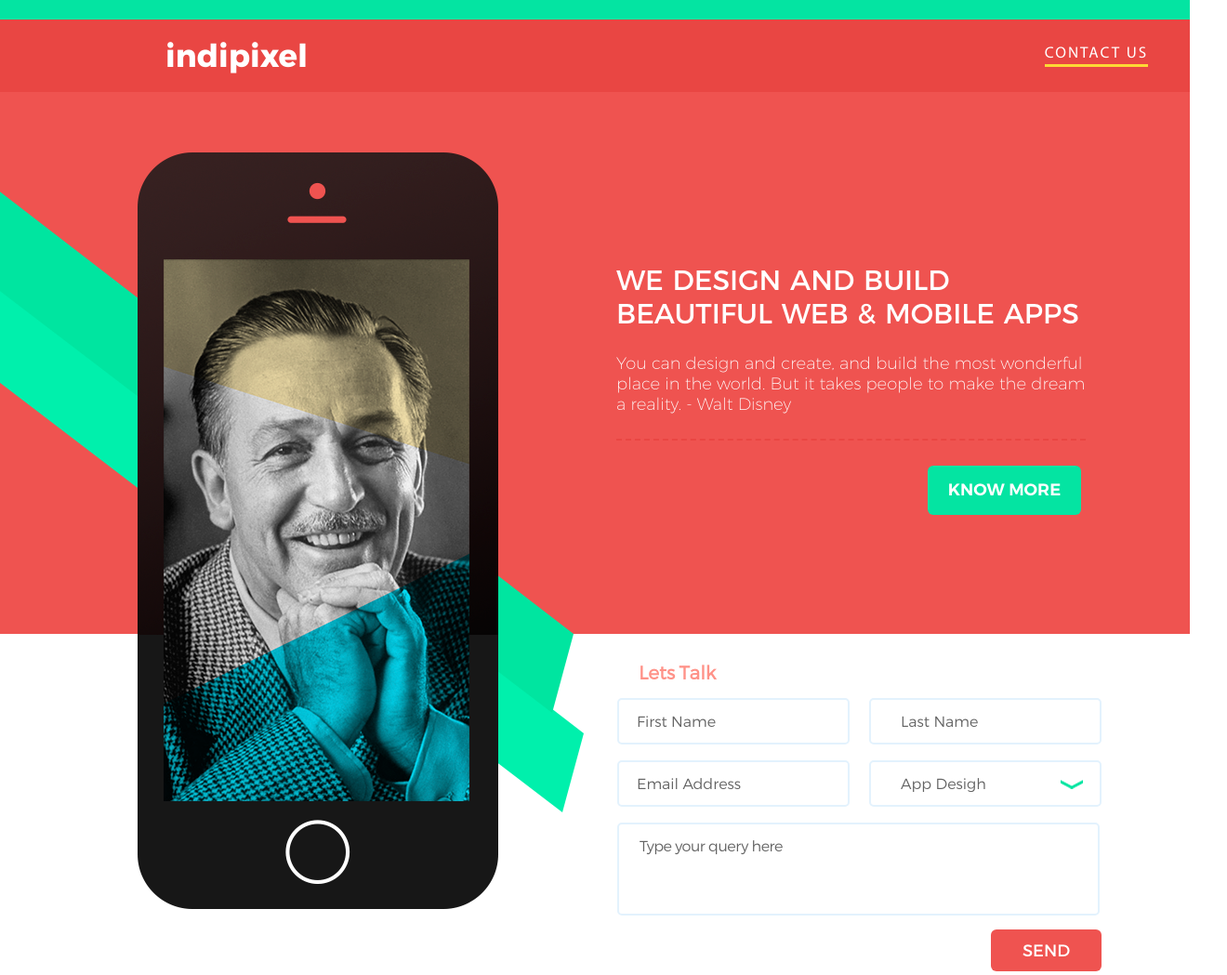
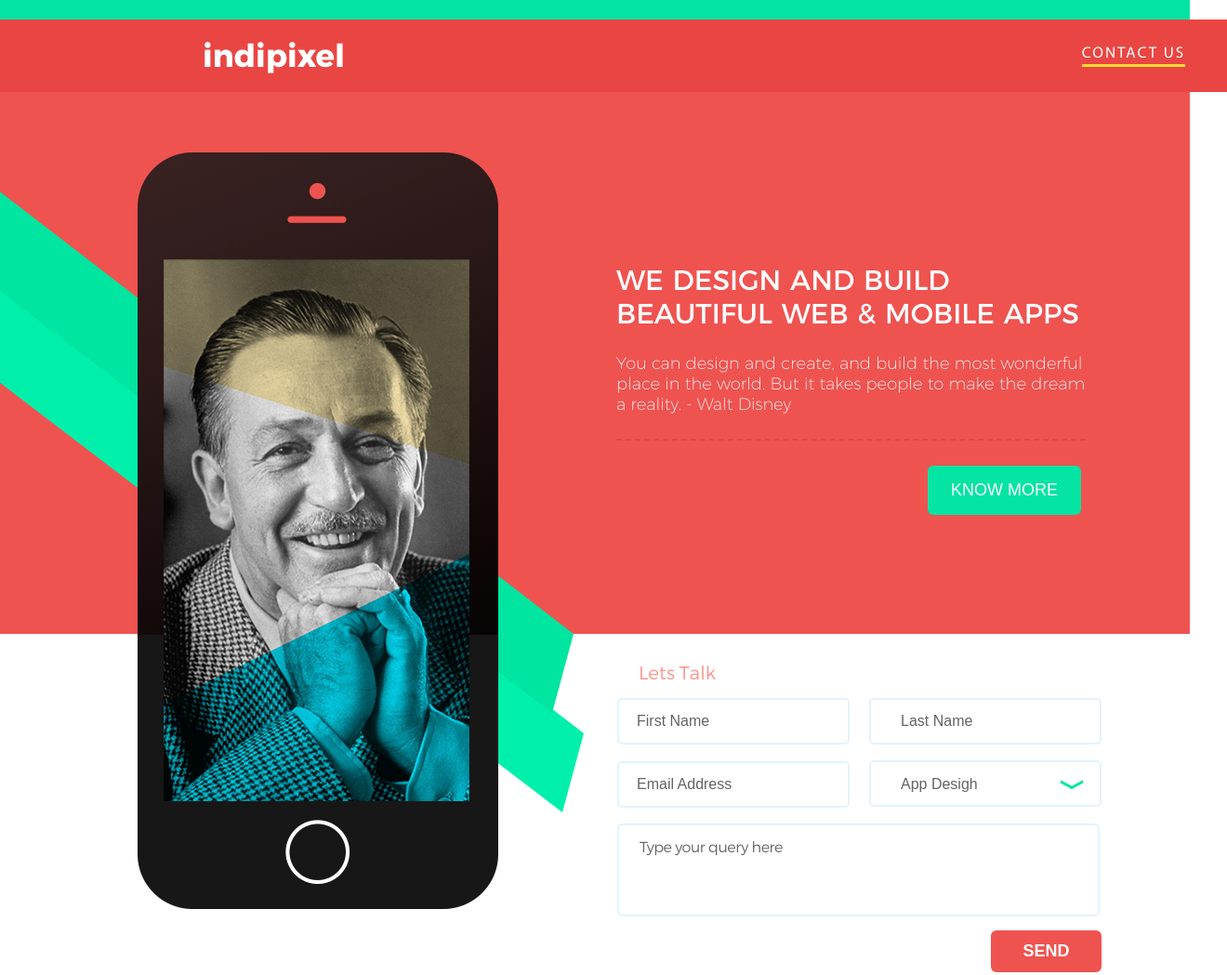
Before and after one commit to Boronus/IndiPixel, a plain HTML site: page index.html in a window 1280 px wide. Shown: the top 1049 px of the page at 93% size, 1320 px wide, since content can reach past the window. Drawn offline with Linux system fonts and the light colour scheme; files whose address does not match are found by name.

Commit message:
Better CSS

```diff
--- a/css/fonts.css
+++ b/css/fonts.css
@@ -1,12 +1,3 @@
-@font-face {
-    font-family: Montserrat;
-    src: url(../fonts/Montserrat-Bold.otf);
-    src: url(../fonts/Montserrat-Bold.ttf),
-    url(../fonts/Montserrat-Bold.woff),
-    url(../fonts/Montserrat-Bold.svg);
-    font-weight: bold;
-}
-
 @font-face {
     font-family: MyriadPro;
     src: url(../fonts/MyriadPro-Regular.ttf);
@@ -22,32 +13,41 @@
     src: url(../fonts/Montserrat-Regular.ttf),
     url(../fonts/Montserrat-Regular.woff),
     url(../fonts/Montserrat-Regular.svg);
-    font-weight: normal;
+    font-weight: 400;
 }
 
 @font-face {
-    font-family: Montserrat-UltraLight;
+    font-family: Montserrat;
+    src: url(../fonts/Montserrat-Bold.otf);
+    src: url(../fonts/Montserrat-Bold.ttf),
+    url(../fonts/Montserrat-Bold.woff),
+    url(../fonts/Montserrat-Bold.svg);
+    font-weight: 700;
+}
+
+@font-face {
+    font-family: Montserrat;
     src: url(../fonts/Montserrat-UltraLight.otf);
     src: url(../fonts/Montserrat-UltraLight.ttf),
     url(../fonts/Montserrat-UltraLight.woff),
     url(../fonts/Montserrat-UltraLight.svg);
-    font-weight: normal;
+    font-weight: 200;
 }
 
 @font-face {
-    font-family: Montserrat-Light;
+    font-family: Montserrat;
     src: url(../fonts/Montserrat-Light.otf);
     src: url(../fonts/Montserrat-Light.ttf),
     url(../fonts/Montserrat-Light.woff),
     url(../fonts/Montserrat-Light.svg);
-    font-weight: normal;
+    font-weight: 300;
 }
 
 @font-face {
-    font-family: Montserrat-SemiBold;
+    font-family: Montserrat;
     src: url(../fonts/Montserrat-SemiBold.otf);
     src: url(../fonts/Montserrat-SemiBold.ttf),
     url(../fonts/Montserrat-SemiBold.woff),
     url(../fonts/Montserrat-SemiBold.svg);
-    font-weight: normal;
+    font-weight: 600;
 }
--- a/css/footer.css
+++ b/css/footer.css
@@ -1,6 +1,4 @@
 footer {
-    padding:0px;
-    margin:0px;
     width:100%;
     height:72px;
 }
@@ -9,12 +7,7 @@ footer .studio-name {
     margin: 22px 0px 0px 57px;
     position:relative;
     display: inline-block;
-    font-family:'Montserrat-Light', sans-serif;
-    font-weight: normal;
-    font-size:16px;
     letter-spacing: -0.5px;
-    wight: 150px;
-    color: #636363;
 }
 
 footer .contact-email-block {
@@ -30,10 +23,3 @@ footer .contact-email-block {
     background-position: 4px 15px;
 
 }
-
-footer .contact-email {
-    font-family:'Montserrat-Light', sans-serif;
-    font-weight: normal;
-    font-size:16px;
-    color: #636363;
-}
--- a/css/header.css
+++ b/css/header.css
@@ -1,12 +1,4 @@
-
-.header {
-    padding:0px;
-    margin:0px;
-}
-
 .top-line{
-    padding:0px;
-    margin:0px;
     width:100%;
     height:21px;
     background-color: #04e4a2;
@@ -19,7 +11,6 @@
 }
 
 .contacts {
-    padding:0px;
     margin:0px;
     width:100%;
     height:78px;
@@ -28,22 +19,18 @@
 
 .logo {
     display:inline-block;
-    magrin: 0px 0px 0px 0px;
-    padding:0px;
     font-size:0px;
     width:40%;
 }
 
 .logo > .title {
     display:block;
-    magrin:0px 0px 0px 0px;
     padding:18px 0px 15px 28%;
     margin-top:0px;
     margin-bottom:0px;
     text-transform: lowercase;
-    font-family:'Montserrat', sans-serif;
     font-size:34px;
-    font-weight: bold;
+    font-weight: 700;
     color:white;
 }
 
--- a/css/main.css
+++ b/css/main.css
@@ -1,11 +1,13 @@
 body {
     background-color: white;
-    padding:0px;
     margin:0px;
+    font-family:'Montserrat', sans-serif;
+    font-weight: 300;
+    font-size:16px;
+    color: #636363;
 }
 
 .layout-positioner {
-    padding:0px;
     max-width:1100px;
     width:95%;
     margin: 0px auto;
--- a/css/media-queries.css
+++ b/css/media-queries.css
@@ -1,3 +1,4 @@
+
 @media screen and (max-width: 1100px) {
     .disney-photo {
         visibility: hidden;
--- a/css/section1.css
+++ b/css/section1.css
@@ -1,6 +1,4 @@
 .first-section {
-    padding:0px;
-    margin:0px;
     width:100%;
     height:583px;
     background-color: #ef5350;
@@ -15,23 +13,20 @@
 }
 
 .first-section h1{
-    magrin:0px;
     margin-bottom: 0px;
     padding-bottom: 5px;
     line-height:36px;
-    font-family:'Montserrat', sans-serif;
     font-size:30px;
-    font-weight: normal;
+    font-weight: 400;
     color:white;
     text-transform: uppercase;
     word-spacing:2px;
 }
 
 .first-section p{
-    font-family:'Montserrat-UltraLight', sans-serif;
     font-size:18px;
     padding-bottom: 26px;
-    font-weight: normal;
+    font-weight: 200;
     color:white;
     border-bottom:#e94643 dashed 2px;
 }
@@ -41,8 +36,7 @@
     height:53px;
     margin:9px 5px 0px 0px;
     border:none;
-    font-family:'Montserrat-SemiBold', sans-serif;
-    font-weight: normal;
+    font-weight: 400;
     font-size:18px;
     color:white;
     border-radius: 6px;
--- a/css/section2.css
+++ b/css/section2.css
@@ -1,6 +1,4 @@
 .second-section {
-    padding:0px;
-    margin:0px;
     width:100%;
     height:396px;
 }
@@ -10,15 +8,13 @@
     margin-right:5px;
     float:right;
     width:521px;
-    magrin:0px;
     font-size: 0px;
 }
 
 .second-section h1{
-    font-family:'Montserrat-Light', sans-serif;
+    font-weight: 300;
     font-size:20px;
     padding:6px 0px 0px 23px;
-    magrin-bottom:0px;
     word-spacing:-1px;
     line-height:20px;
     color: #ff9288;
@@ -30,8 +26,7 @@
     margin:0px 21px 17px 0px;
     padding:0px 19px;
     border:#e3f2fd solid 2px;
-    font-family:'Montserrat-Light', sans-serif;
-    font-weight: normal;
+    font-weight: 300;
     font-size:16px;
     border-radius: 5px;
     color: #636363;
@@ -42,9 +37,8 @@
     height:46px;
     margin:0px 0px 15px 0px;
     padding:0px 32px;
-    border:#e3f2fd solid 2px; /*#e3f2fd*/
-    font-family:'Montserrat-Light', sans-serif;
-    font-weight: normal;
+    border:#e3f2fd solid 2px;
+    font-weight: 300;
     font-size:16px;
     border-radius: 5px;
     color: #636363;
@@ -55,9 +49,8 @@
     height:46px;
     margin:0px 21px 17px 0px;
     padding:0px 19px;
-    border:#e3f2fd solid 2px; /*#e3f2fd*/
-    font-family:'Montserrat-Light', sans-serif;
-    font-weight: normal;
+    border:#e3f2fd solid 2px;
+    font-weight: 300;
     font-size:16px;
     border-radius: 5px;
     color: #636363;
@@ -66,14 +59,12 @@
 .second-section select {
     width:250px;
     height:50px;
-    margin:0px;
     padding:0px 32px;
     background: transparent;
     -moz-appearance: none;
     -webkit-appearance: none;
-    border:#e3f2fd solid 2px; /*#e3f2fd*/
-    font-family:'Montserrat-Light', sans-serif;
-    font-weight: normal;
+    border:#e3f2fd solid 2px;
+    font-weight: 300;
     font-size:16px;
     border-radius: 5px;
     color: #636363;
@@ -81,8 +72,6 @@
 
 .new-select-arrow {
     display:inline-block;
-    margin:0px;
-    padding:0px;
     width:230px;
     height:50px;
     background-image: url(../images/arrow.png);
@@ -93,12 +82,11 @@
 .second-section textarea {
     width:471px;
     height:70px;
-    margin:0px;
     padding:13px 22px;
     letter-spacing: -0.5px;
-    border:#e3f2fd solid 2px; /*#e3f2fd*/
-    font-family:'Montserrat-Light', sans-serif;
-    font-weight: normal;
+    border:#e3f2fd solid 2px;
+    font-family:'Montserrat', sans-serif;
+    font-weight: 300;
     font-size:16px;
     border-radius: 5px;
     resize:none;
@@ -110,8 +98,7 @@
     height:45px;
     margin:15px 0px 0px 0px;
     border:none;
-    font-family:'Montserrat', sans-serif;
-    font-weight: normal;
+    font-weight: 600;
     font-size:18px;
     color:white;
     border-radius: 6px;
--- a/index.html
+++ b/index.html
@@ -2,6 +2,11 @@
 <html lang="en">
 <head>
     <meta charset="UTF-8">
+    <meta name="keywords" content="Fullstack Development, Test task">
+    <meta name="description" content="Тестовое задание Fullstrack Development для стажеров.">
+    <meta name="viewport" content="initial-scale=1.0, width=device-width">
+    <title>IndiPixel</title>
+    <link rel="shortcut icon" href="favicon.ico" type="image/x-icon">
     <link href="css/main.css" rel="stylesheet" type="text/css">
     <link href="css/header.css" rel="stylesheet" type="text/css">
     <link href="css/section1.css" rel="stylesheet" type="text/css">
@@ -9,7 +14,6 @@
     <link href="css/footer.css" rel="stylesheet" type="text/css">
     <link href="css/media-queries.css" rel="stylesheet" type="text/css">
     <link href="css/fonts.css" rel="stylesheet" type="text/css">
-    <title>IndiPixel</title>
 </head>
 <body>
     <header>
```
Also changed, not shown: favicon.ico (added).
